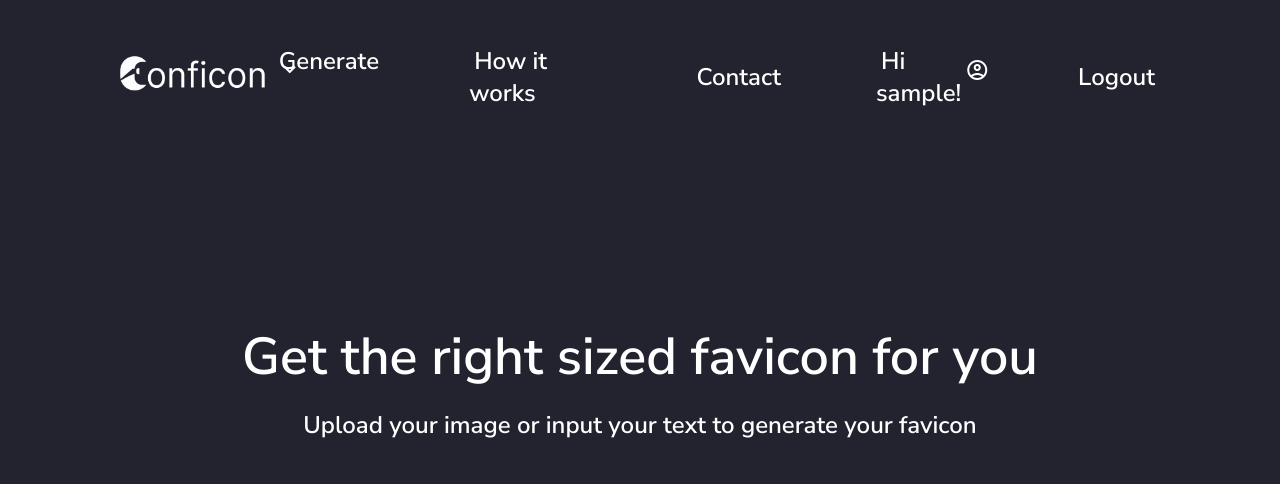
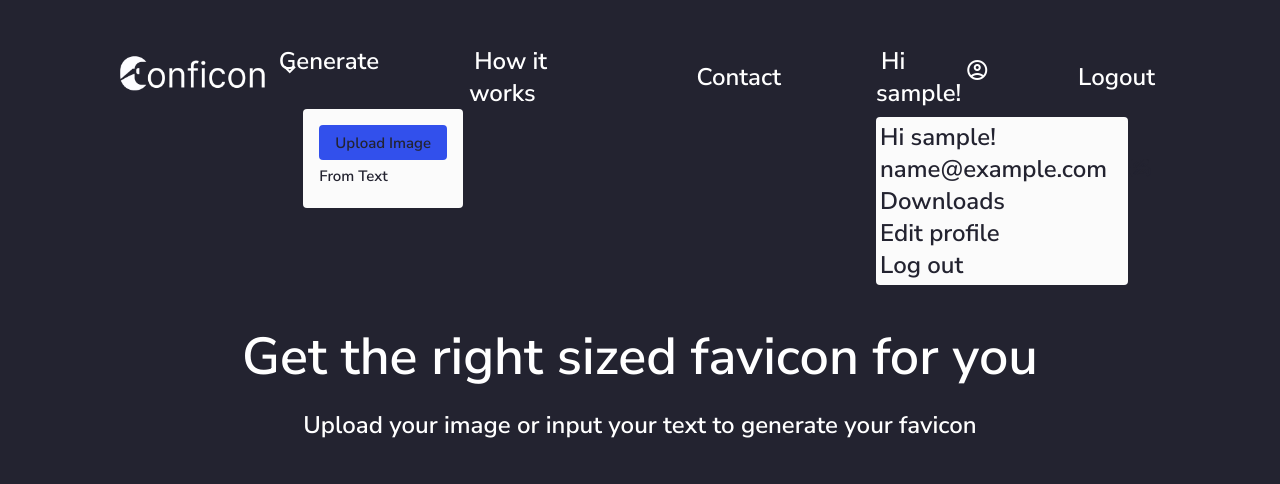
Before and after one commit to zuri-training/Favicon_gen-Team-68, a Django app: page / in a window 1280 px wide, after a click that opens the changed part. Shown: the top 484 px of the page. Run offline with Django 4.2, Linux system fonts and the light colour scheme; the visitor is signed in with stand-in values (Sample User, id 1); data that the repository does not hold is empty; some libraries are stand-ins or nearby versions.

Commit message:
Corrected

```diff
--- a/static/css/header.css
+++ b/static/css/header.css
@@ -111,12 +111,12 @@ header.main-header {
   display: flex;
   flex-direction: column;
 }
-.sub-gen {
+/* .sub-gen {
   display: none;
-}
-.navbar ul li:hover .sub-gen {
+} */
+/* .navbar ul li:hover {
   display: block;
-}
+} */
 
 .lower {
   padding-bottom: 50px;
@@ -169,13 +169,12 @@ li {
 a {
   color: #ffff;
   text-decoration: none;
-
   font-family: "Nunito Sans", sans-serif;
   font-style: normal;
   font-weight: 600;
   font-size: 24px;
   line-height: 32px;
-  width: 86px;
+  /* width: 86px; */
   height: 32px;
 }
 
@@ -237,35 +236,47 @@ a {
   top: 23%;
   left: 100%;
 }
-
-
 .nav-link:hover {
   padding: 4px;
   border: 1px solid #3250ec;
   border-radius: 4px;
 }
-.nav-menu ul:hover {
+/* .nav-menu ul:hover {
   opacity: 1;
   visibility: visible;
+} */
+.sub-gen{
+  position: relative;
 }
 .drop-down {
   background-color: #fbfbfb;
   border-radius: 4px;
-  padding: 4px;
-  width: 252px;
+  font-size: 8px;
+  padding:2em;
+  width: 20em;
   position: absolute;
-  margin-top: 8px;
-  display: flex;
+  left: 28%;
+  display: none;
   flex-direction: column;
   opacity: 1;
 }
-
+/* .drop-down li{
+  width: 100%;
+} */
+.active-upload{
+  padding: .2em 0.4em;
+  background-color: #3250EC;
+  width: 100%;
+  border-radius: 4px;
+  display: flex;
+  justify-content: center;
+}
 .drop-down a {
   color: #232330;
+  font-size: 1.5rem;
+
 }
-.drop-down a:hover {
-  text-decoration: underline;
-}
+
 .drop-down-2 {
   background-color: #fbfbfb;
   border-radius: 4px;
--- a/static/js/navbar.js
+++ b/static/js/navbar.js
@@ -1,7 +1,10 @@
 const hamburger = document.querySelector(".hamburger");
 const navMenu = document.querySelector(".nav-menu");
+const genDropDown = document.querySelector('.drop-down');
+const generate = document.
+getElementById('nav-generate');
 // const bar = document.getElementById('bar');
-
+const activeUpload = document.querySelector('.up');
 hamburger.addEventListener("click", () => {
   hamburger.classList.toggle("active");
   navMenu.classList.toggle("active");
@@ -13,3 +16,14 @@ document.querySelectorAll(".nav-link").forEach((n) =>
     navMenu.classList.remove("active");
   })
 );
+const genDrop = ()=>{
+  genDropDown.style.display = 'flex'
+}
+generate.addEventListener("hover", genDrop);
+generate.addEventListener("click", genDrop);
+activeUpload.addEventListener("hover", function(){
+  activeUpload.classList.toggle("active-upload");
+});
+activeUpload.addEventListener("click", function(){
+  activeUpload.classList.add("active-upload");
+});
--- a/templates/header.html
+++ b/templates/header.html
@@ -43,8 +43,9 @@
                     </a>
                     <div class="sub-gen">
                         <ul class="drop-down">
-                            <li><a href={% url 'home' %}>Upload Image</a></li>
-                            <li><a href="#">From Text</a></li>
+                            <li
+                             class="up active-upload"><a href={% url 'home' %}>Upload Image</a></li>
+                            <li class="up"><a href="#">From Text</a></li>
                         </ul>
                     </div>
                 </li>
```
